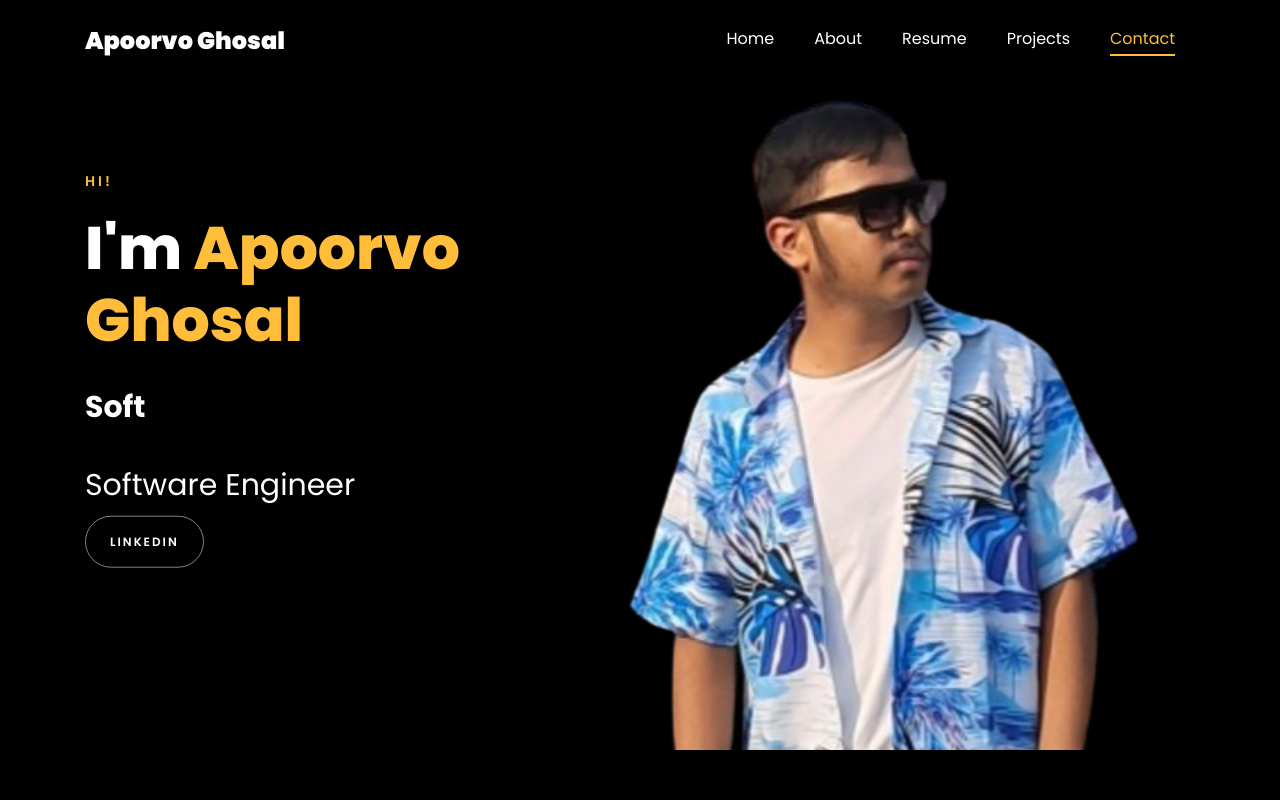
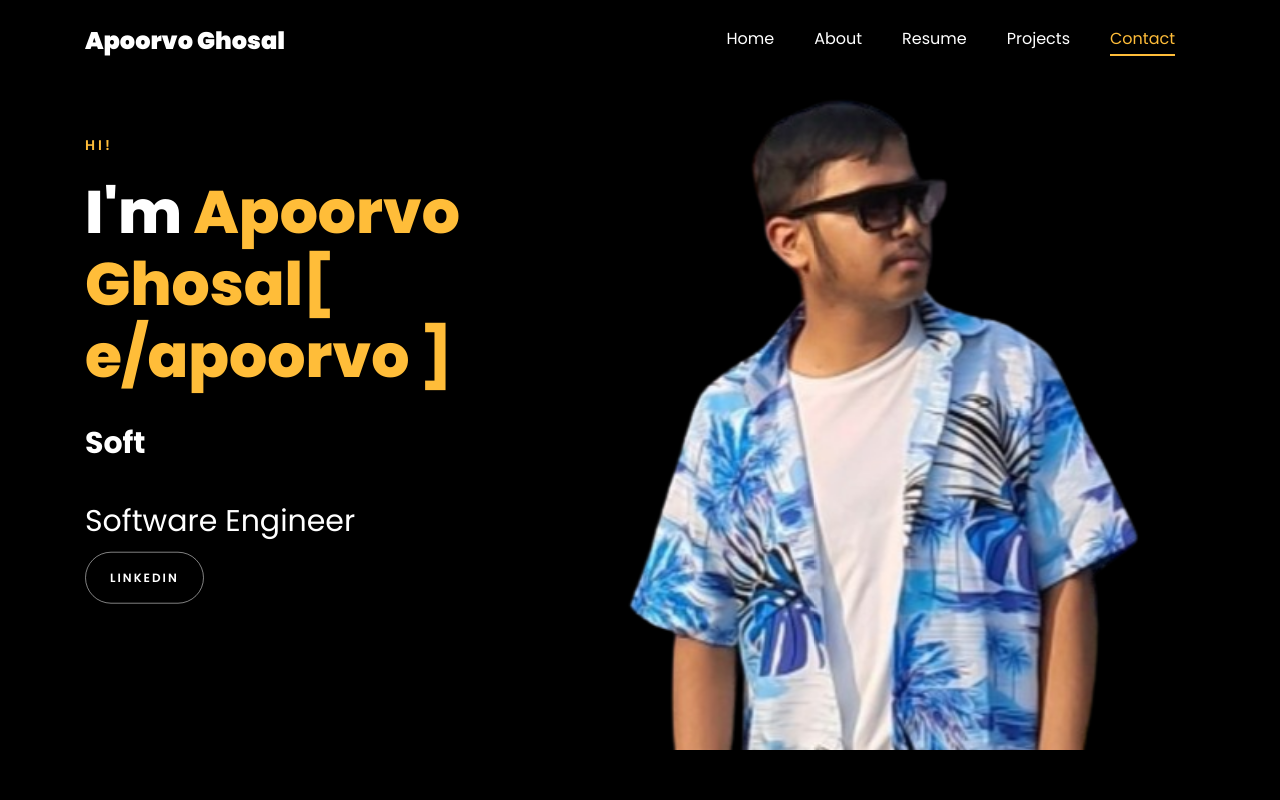
Before and after one commit to APOORVOGHOSAL/APOORVOGHOSAL_PORTFOLIO, a plain HTML site: page index.html in a window 1280 px wide. Shown: the top 800 px of the page. Drawn offline with Linux system fonts and the light colour scheme; files whose address does not match are found by name.

Commit message:
Update index.html

```diff
--- a/index.html
+++ b/index.html
@@ -147,7 +147,7 @@
 		          <div class="one-forth d-flex  align-items-center ftco-animate" data-scrollax=" properties: { translateY: '70%' }">
 		          	<div class="text">
 		          		<span class="subheading">Hi!</span>
-			            <h1 class="mb-4 mt-3">I'm <span>Apoorvo Ghosal</span></h1>
+			            <h1 class="mb-4 mt-3">I'm <span>Apoorvo Ghosal[ e/apoorvo ]</span></h1>
 
 						<!-- Element to contain animated typing -->
 						<span id="typing-animation"></span>
```
